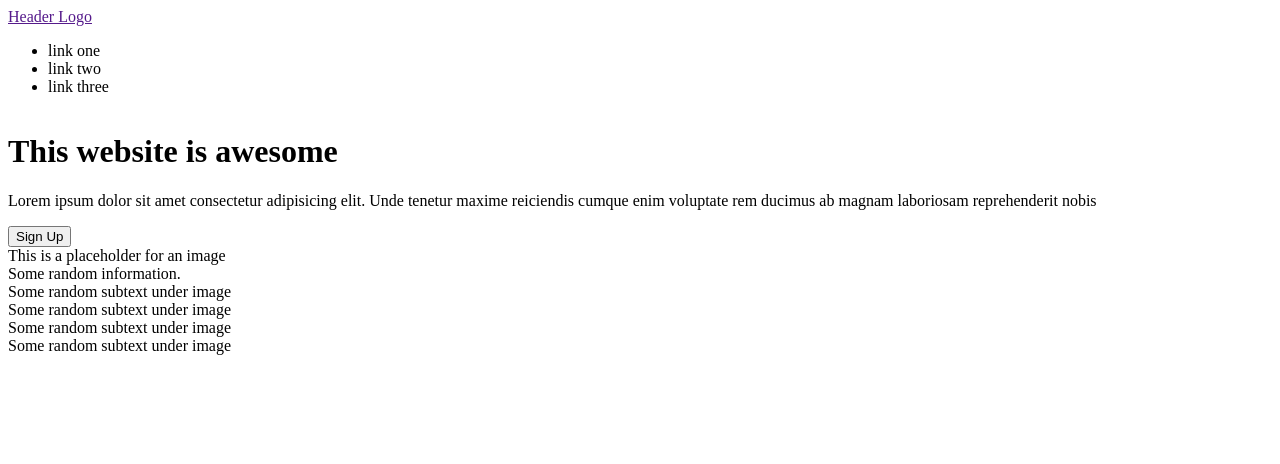
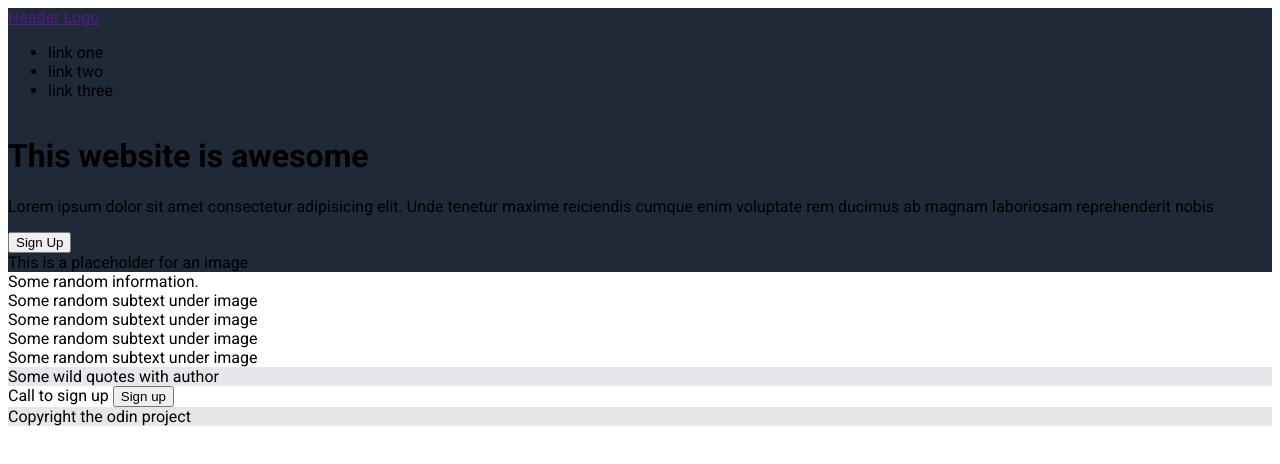
Before and after one commit to Mefisto756/LandingPageOdin, a plain HTML site: page index.html in a window 1280 px wide. Drawn offline with Linux system fonts and the light colour scheme.

Commit message:
Adding colors

```diff
--- a/index.html
+++ b/index.html
@@ -5,6 +5,9 @@
         <meta lang="en">
         <title>Landing Page</title>
         <link rel="stylesheet" href="style.css">
+        <link rel="preconnect" href="https://fonts.googleapis.com">
+        <link rel="preconnect" href="https://fonts.gstatic.com" crossorigin>
+        <link href="https://fonts.googleapis.com/css2?family=Roboto:ital,wght@0,100;0,300;0,400;0,500;0,700;0,900;1,100;1,300;1,400;1,500;1,700;1,900&display=swap" rel="stylesheet">
     </head>
     <body>
        <div class="header">
@@ -54,8 +57,12 @@
                 </div>
             </div>
        </div>
-       <div class="quoteSection"></div>
-       <div class="callToSignSection"></div>
-       <div class="footer"></div>
+       <div class="quoteSection">
+        Some wild quotes with author
+       </div>
+       <div class="callToSignSection">Call to sign up
+        <button>Sign up</button>
+       </div>
+       <div class="footer">Copyright the odin project</div>
     </body>
 </html>
--- a/style.css
+++ b/style.css
@@ -1,4 +1,21 @@
 body {
     display: flex;
     flex-direction: column;
+    font-family: 'Roboto', sans-serif;
 }
+
+.header {
+    background-color: #1f2937;
+}
+
+.firstSection {
+    background-color: #1f2937;
+}
+
+.quoteSection {
+    background-color: #e5e7eb;
+}
+
+.footer {
+    background-color: #e5e7eb;
+}
```
